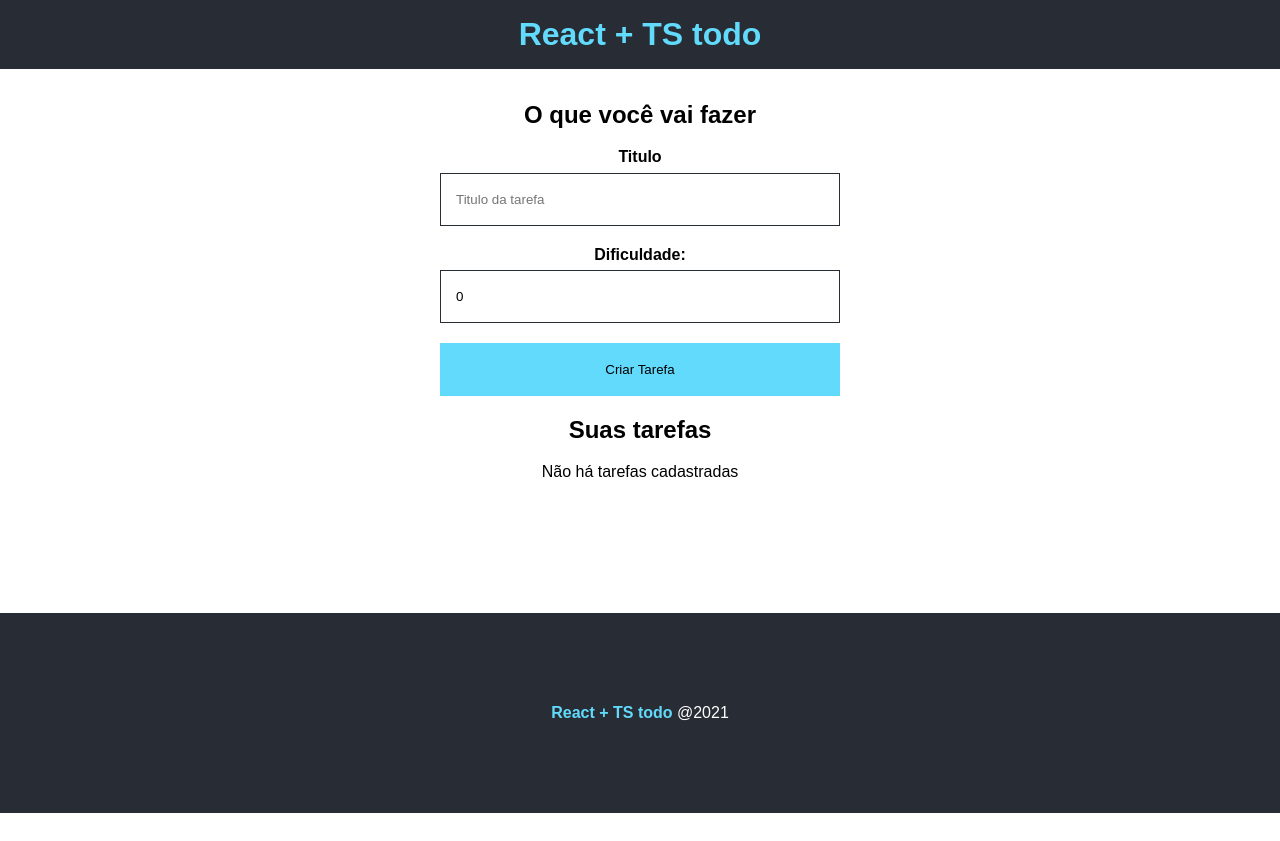
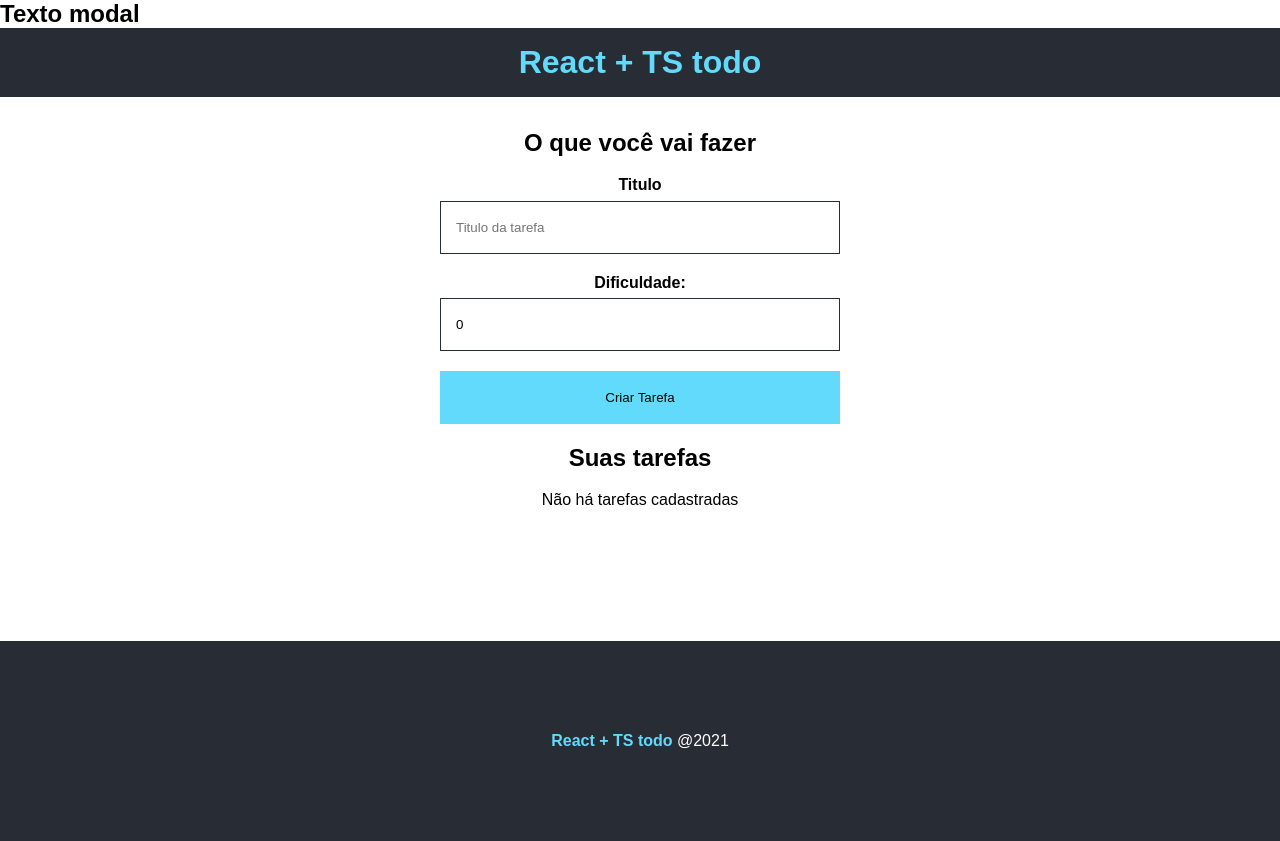
Before and after one commit to giclayne/todo-react, a React (Create React App) app: page / in a window 1280 px wide. Before the commit the page ends 813 px from the top, so only its background shows below. Built offline with nearby package versions, Linux system fonts and the light colour scheme; the HTML template or start-up script is replaced by a standard one.

Commit message:
importacao do modal

```diff
--- a/src/App.tsx
+++ b/src/App.tsx
@@ -10,6 +10,7 @@ import styles from "./App.module.css"
 
 //interface
 import { ITask } from './interfaces/Task';
+import Modal from './components/Modal';
 
 function App() {
   const [taskList,setTaskList] = useState<ITask[]>([])
@@ -23,6 +24,7 @@ function App() {
   }
   return (
     <div className="App">
+      <Modal/>
       <Header />
 
       <main className={styles.main}>
```
